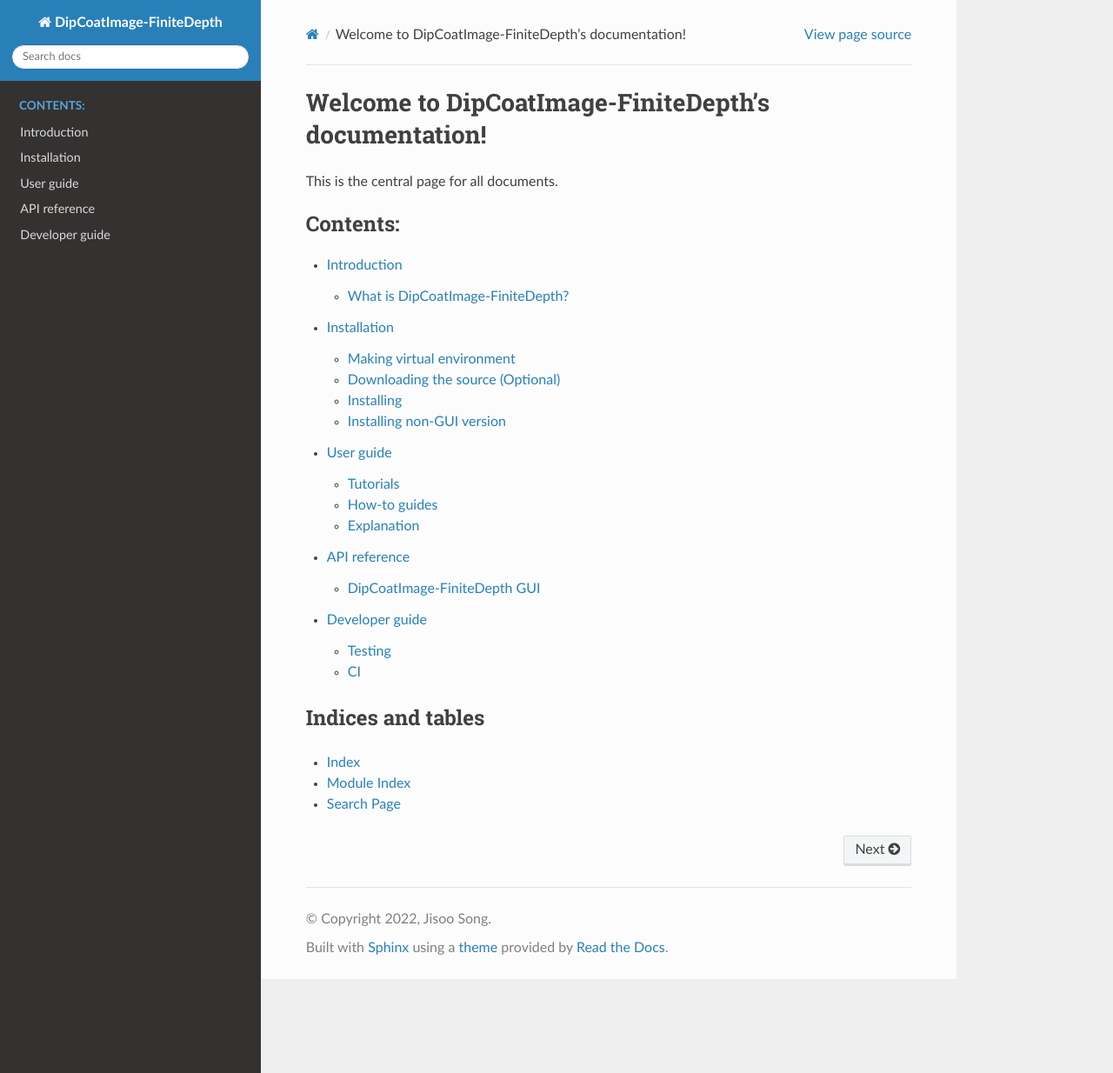
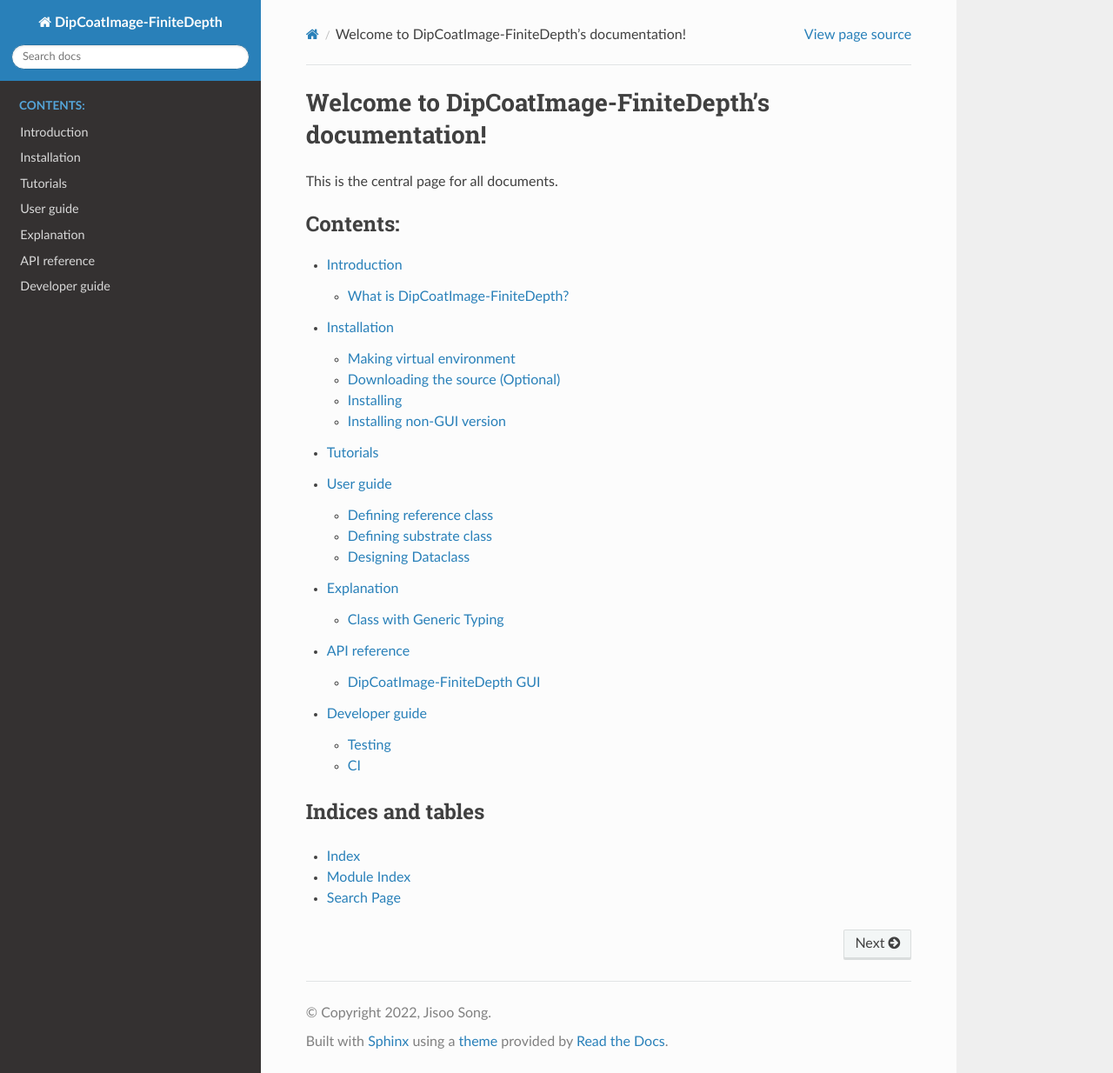
Before and after one commit to dipcoat-image/finitedepth, a Sphinx documentation site: the page built from doc/source/index.rst, in a window 1280 px wide and 1234 px high. Shown: the whole window at 87% size. Built offline with Sphinx 7.4.7 and the Read the Docs theme 2.0.0, drawn with Linux system fonts in a browser that asks for light colours.

Commit message:
doc: enhanc doc structure
Flatten user-guide

```diff
--- a/doc/source/user-guide/explanation/generic-typing.rst
+++ b/doc/source/explanation/generic-typing.rst
@@ -55,7 +55,7 @@
 2. If you expect your class to be further extended, defining abstract class is the right choice.
 3. If you just want to override a few methods, you may inherit from concrete class.
 
-:ref:`how-to` provides guide to implement concrete class from abstract class.
+:ref:`user-guide` provides guide to implement concrete class from abstract class.
 To know how to define new abstract class, :class:`.RectLayerArea` can serve as a good example.
 
 Inheriting concrete class is generally not recommended because the class design is extremely restricted.
--- a/doc/source/index.rst
+++ b/doc/source/index.rst
@@ -10,7 +10,9 @@
 
    intro
    install
+   tutorial/index
    user-guide/index
+   explanation/index
    API reference <reference/index>
    dev-guide/index
 
--- a/doc/source/user-guide/tutorials/index.rst
+++ b/doc/source/tutorial/index.rst
@@ -5,4 +5,4 @@
 Introductory examples are provided in this document.
 
 .. toctree::
-   :maxdepth: 1
+   :maxdepth: 2
--- a/doc/source/user-guide/how-to/index.rst
+++ /dev/null
@@ -1,14 +0,0 @@
-.. _how-to:
-
-=============
-How-to guides
-=============
-
-This document provides advanced examples.
-
-.. toctree::
-   :maxdepth: 1
-
-   defining-reference
-   defining-substrate
-   dataclass-design
--- a/doc/source/user-guide/index.rst
+++ b/doc/source/user-guide/index.rst
@@ -1,10 +1,12 @@
+.. _user-guide:
+
 ==========
 User guide
 ==========
 
 .. toctree::
-   :maxdepth: 1
+   :maxdepth: 2
 
-   tutorials/index
-   how-to/index
-   explanation/index
+   defining-reference
+   defining-substrate
+   dataclass-design
```
Also changed, not shown: doc/source/explanation/index.rst (renamed from doc/source/user-guide/explanation/index.rst), doc/source/user-guide/dataclass-design.rst (renamed from doc/source/user-guide/how-to/dataclass-design.rst), doc/source/user-guide/defining-reference.rst (renamed from doc/source/user-guide/how-to/defining-reference.rst), doc/source/user-guide/defining-substrate.rst (renamed from doc/source/user-guide/how-to/defining-substrate.rst).
